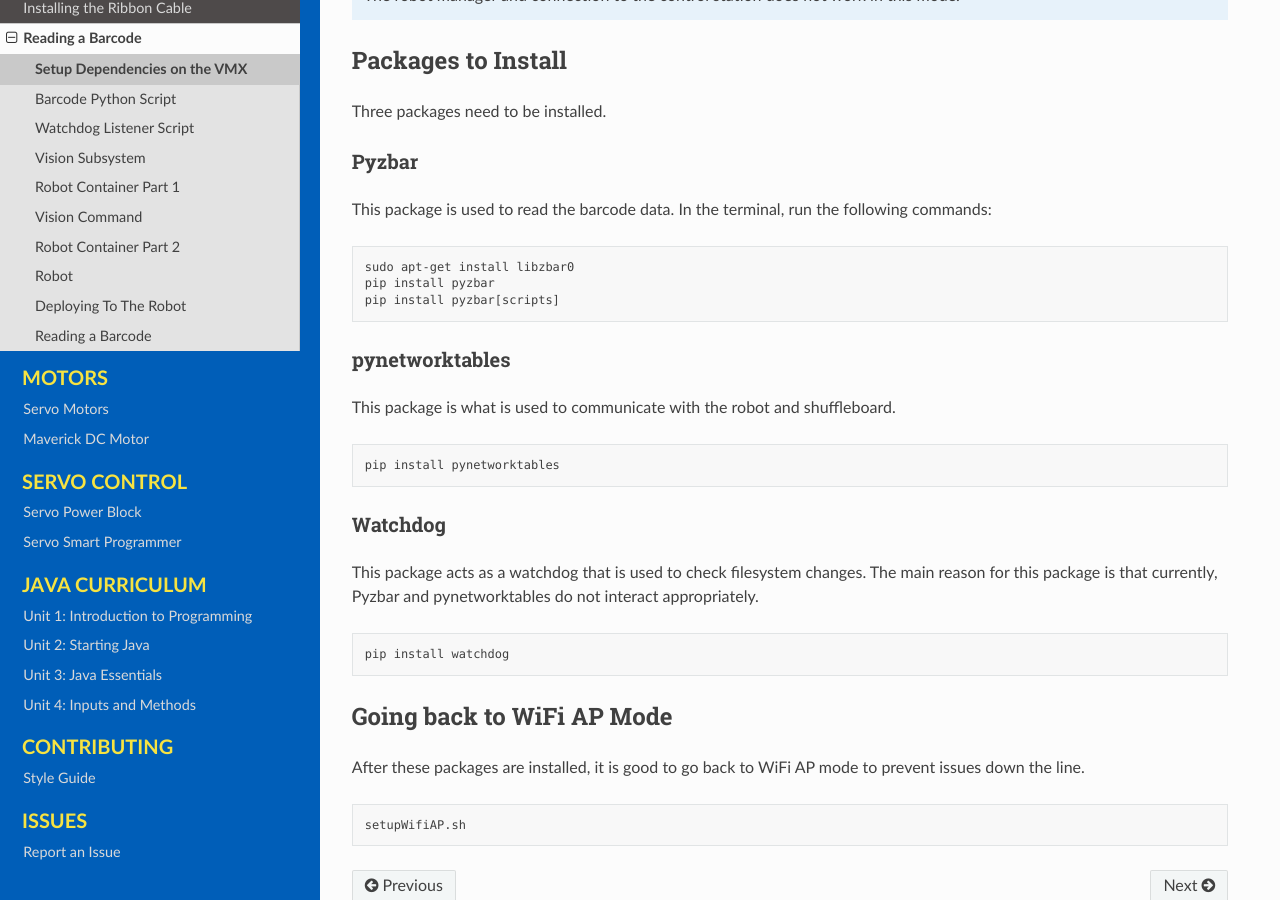
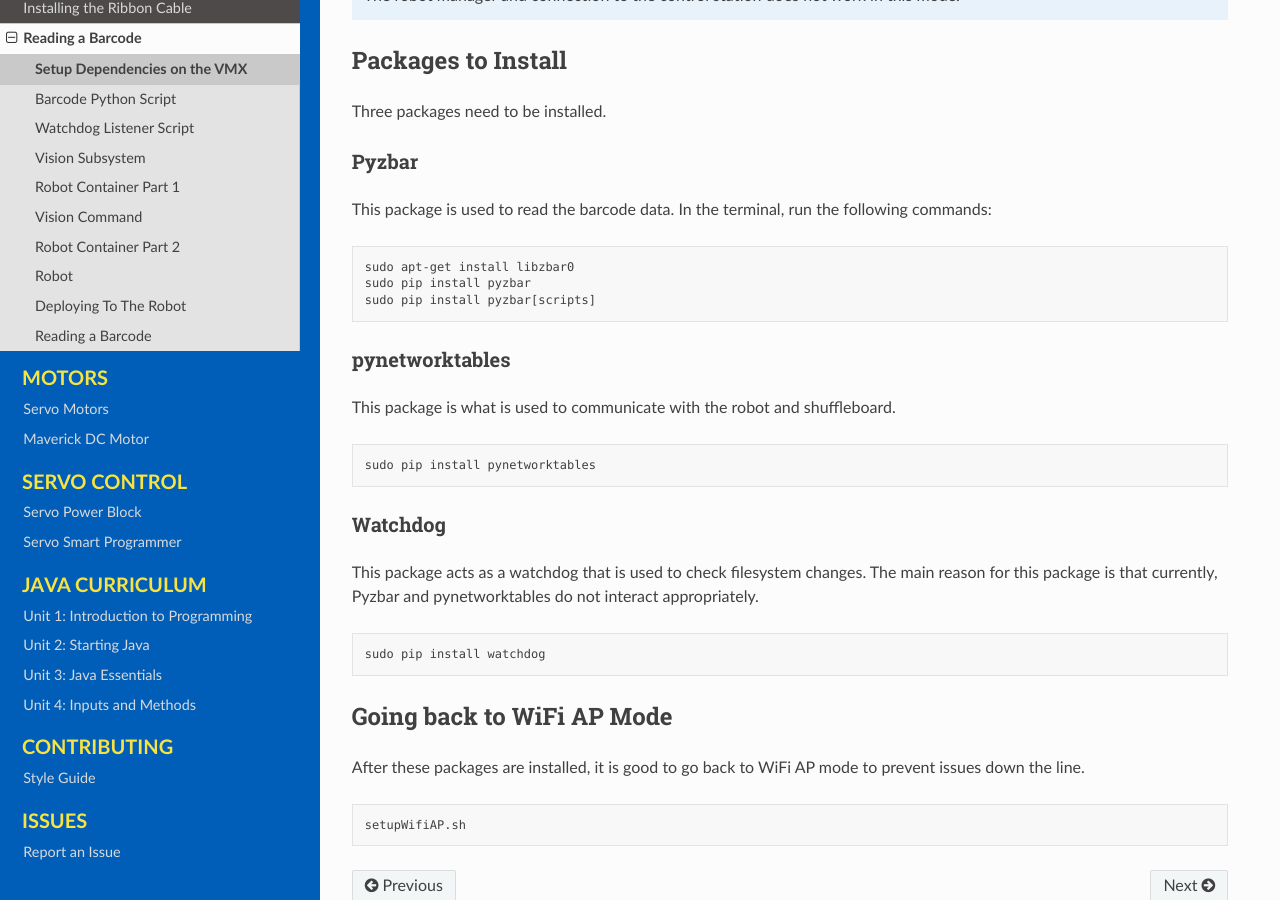
Before and after one commit to studica/studica-docs-worldskills, a Sphinx documentation site: the page built from source/docs/Vision/reading-a-barcode/vmx-setup.rst, in a window 1280 px wide and 900 px high, scrolled down 508 px. Built offline with Sphinx 7.4.7 and the Read the Docs theme 2.0.0, drawn with Linux system fonts in a browser that asks for light colours; pages that are not in the unit, such as notebooks, are missing from menus.

Commit message:
Updated to work
Barcode tutorial needed a few updates to the scripts and downloads

```diff
--- a/source/docs/Vision/reading-a-barcode/barcode-script.rst
+++ b/source/docs/Vision/reading-a-barcode/barcode-script.rst
@@ -80,7 +80,7 @@
     :linenos:
     :lineno-start: 23
 
-    file = open('./barcodes.txt', 'w')
+    file = open('/home/pi/barcodes.txt', 'w')
     file.write(BarcodeData)
     file.write('/n')
     file.write(BarcodeType)
@@ -120,7 +120,7 @@
         BarcodeType = barcode.type
         #print("Found {} barcode: {}".format(barcode.type, barcode.data.decode("utf-8"))) # For debugging
 
-    file = open('./barcodes.txt', 'w')
+    file = open('/home/pi/barcodes.txt', 'w')
     file.write(BarcodeData)
     file.write('\n')
     file.write(BarcodeType)
--- a/source/docs/Vision/reading-a-barcode/vmx-setup.rst
+++ b/source/docs/Vision/reading-a-barcode/vmx-setup.rst
@@ -29,8 +29,8 @@
 .. code-block:: text
 
     sudo apt-get install libzbar0
-    pip install pyzbar
-    pip install pyzbar[scripts]
+    sudo pip install pyzbar
+    sudo pip install pyzbar[scripts]
 
 pynetworktables
 ^^^^^^^^^^^^^^^
@@ -39,7 +39,7 @@
 
 .. code-block:: text
 
-    pip install pynetworktables
+    sudo pip install pynetworktables
 
 Watchdog
 ^^^^^^^^
@@ -48,7 +48,7 @@
 
 .. code-block:: text
 
-    pip install watchdog
+    sudo pip install watchdog
 
 
 Going back to WiFi AP Mode
--- a/source/docs/Vision/reading-a-barcode/watchdog-script.rst
+++ b/source/docs/Vision/reading-a-barcode/watchdog-script.rst
@@ -117,7 +117,7 @@
     class MyHandler(FileSystemEventHandler):
         def on_modified(self, event):
             try:
-                file = open('./barcodes.txt', 'r')
+                file = open('./home/pi/barcodes.txt', 'r')
                 table.putString('barcodeData', file.readline())
                 table.putString('barcodeType', file.readline())
                 file.close()
@@ -126,7 +126,7 @@
 
     event_handler = MyHandler()
     observer = Observer()
-    observer.schedule(event_handler, path='./barcodes.txt', recursive=False)
+    observer.schedule(event_handler, path='./home/pi/barcodes.txt', recursive=False)
     observer.start()
 
 - Line ``43`` creates a class that uses the FileSystemEventHandler
```
